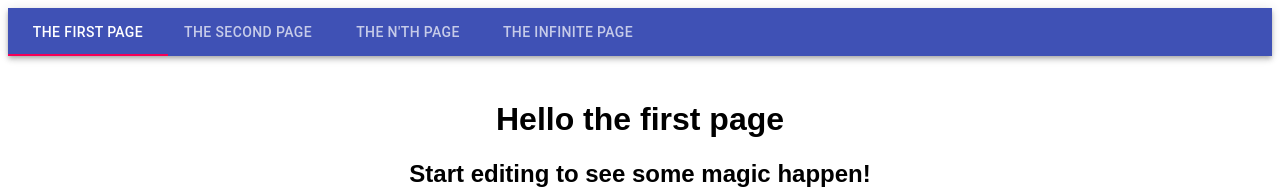
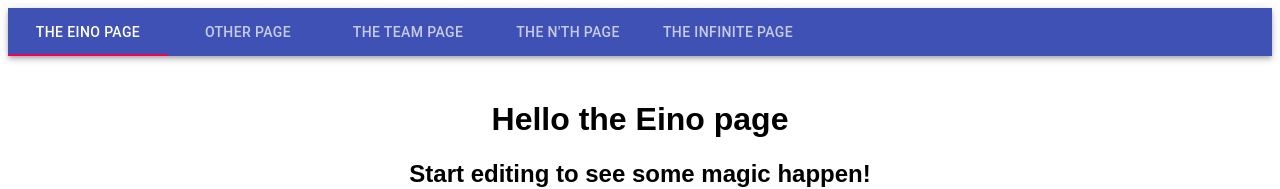
Before and after one commit to cappaul/Hackathon_res, a React (Create React App) app: page / in a window 1280 px wide. Shown: the top 189 px of the page. Built offline with nearby package versions, Linux system fonts and the light colour scheme.

Commit message:
initial commit

```diff
--- a/src/App.js
+++ b/src/App.js
@@ -1,14 +1,15 @@
 import React from "react";
 import SimpleTabs from "./components/Tabs";
 import HomePage from "./pages/HomePage";
-
+import EinoPage from "./pages/EinoPage";
 // { useState }
 
 const App = () => {
   return (
     <SimpleTabs>
-      <HomePage Label={"the first page"} />
-      <HomePage Label={"the second page"} />
+      <HomePage Label={"the Eino page"} />
+      <EinoPage Label={"other page"} />
+      <HomePage Label={"the TEAM page"} />
       <HomePage Label={"the n'th page"} />
       <HomePage Label={"the infinite page"} />
     </SimpleTabs>
--- /dev/null
+++ b/src/pages/EinoPage.js
@@ -0,0 +1,5 @@
+import React from "react";
+
+const EinoPage = () => <div>Ecalculatorino</div>;
+
+export default EinoPage;
```
